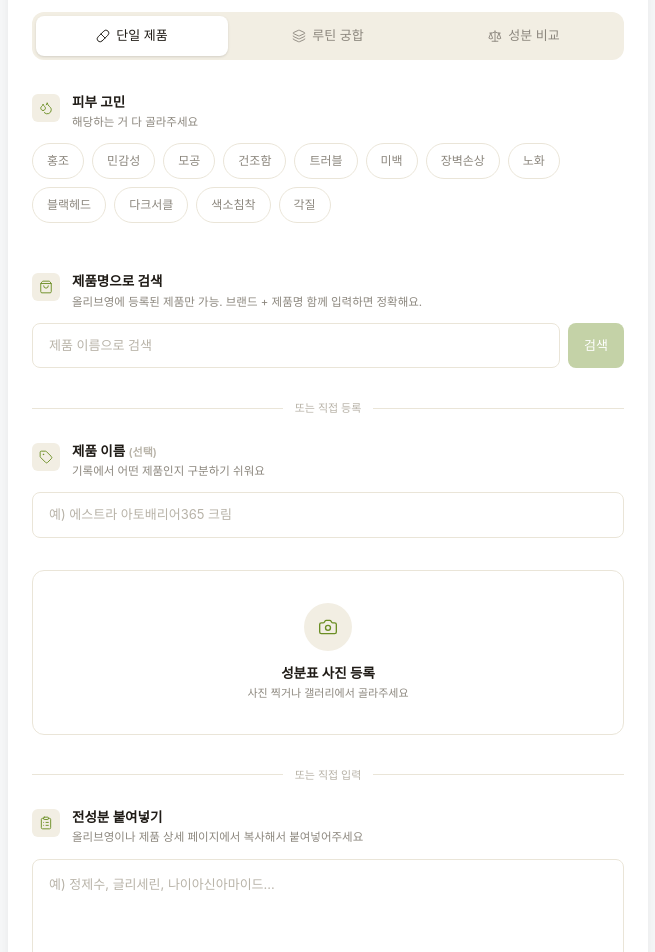
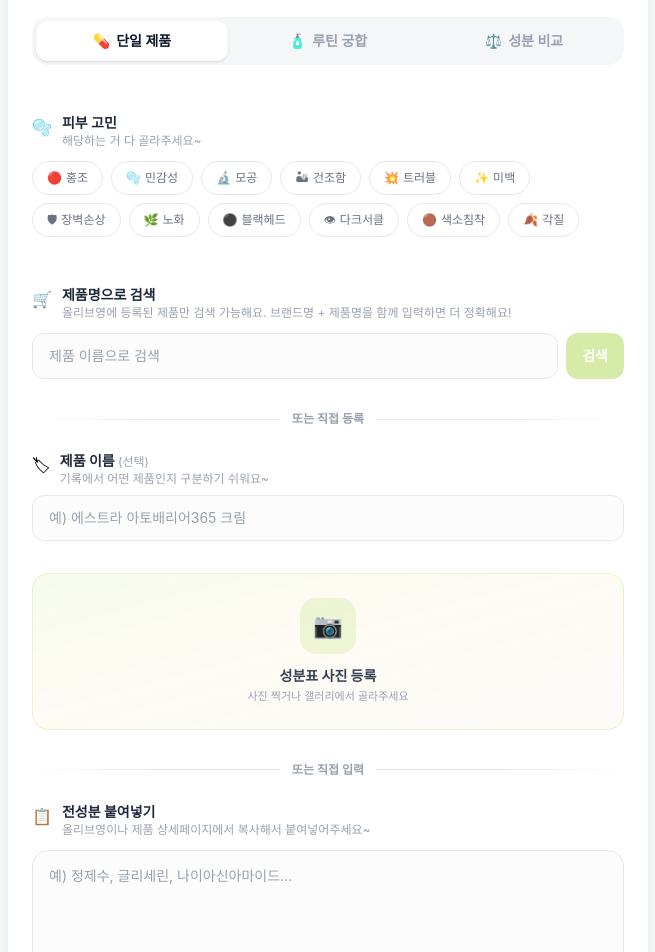
Before and after one commit to imjane72-lab/skindit, a Next.js app in the folder apps/web/: page / in a window 1280 px wide. Shown: the part 820-1772 px from the top of the page, without its empty margins (312-967 px from the left). Built offline with nearby package versions, Linux system fonts and the light colour scheme; no server answers; a web font is replaced by a local one.

Commit message:
Revert "refactor(ui): 로그인/홈 페이지를 무인양품 톤 + skindit 컬러로 재디자인"
This reverts commit 6dbfefc770b4c3b890866bd6b601f93fe5decaec.

```diff
--- a/apps/web/app/layout.tsx
+++ b/apps/web/app/layout.tsx
@@ -38,9 +38,6 @@ export default function RootLayout({
         <meta name="viewport" content="width=device-width, initial-scale=1, maximum-scale=1, user-scalable=no" />
         <link rel="manifest" href="/manifest.json" />
         <meta name="theme-color" content="#9bce26" />
-        {/* iOS Safari (apple-...)와 표준(mobile-web-app-capable) 둘 다 둠 — 최신 Chrome이
-            apple- prefix 단독 사용은 deprecated 경고를 내므로 표준 키 함께 명시. */}
-        <meta name="mobile-web-app-capable" content="yes" />
         <meta name="apple-mobile-web-app-capable" content="yes" />
         <meta name="apple-mobile-web-app-status-bar-style" content="default" />
         <meta name="apple-mobile-web-app-title" content="skindit" />
--- a/apps/web/app/page.tsx
+++ b/apps/web/app/page.tsx
@@ -2,7 +2,6 @@
 
 import { useState, useEffect } from "react"
 import { useSession, signIn } from "next-auth/react"
-import { Pill, Layers, Scale } from "lucide-react"
 import {
   getIngredientContext,
   correctOcrIngredients,
@@ -864,23 +863,33 @@ JSON only. Schema:{"routine_score":0-100,"routine_comment":"2-3줄","conflicts":
         {phase === "setup" && (
           <div
             id="analysis-tabs"
-            className="bg-rule-soft mb-8 flex gap-1 rounded-xl p-1"
+            className="mb-8 flex gap-1 rounded-2xl bg-gray-100/80 p-1"
           >
             {[
-              { id: "single", ko: "단일 제품", en: "Single Product", Icon: Pill },
-              { id: "routine", ko: "루틴 궁합", en: "Routine Check", Icon: Layers },
-              { id: "compare", ko: "성분 비교", en: "Compare", Icon: Scale },
+              {
+                id: "single",
+                ko: "단일 제품",
+                en: "Single Product",
+                icon: "💊",
+              },
+              {
+                id: "routine",
+                ko: "루틴 궁합",
+                en: "Routine Check",
+                icon: "🧴",
+              },
+              { id: "compare", ko: "성분 비교", en: "Compare", icon: "⚖️" },
             ].map((tb) => (
               <button
                 key={tb.id}
                 onClick={() => setTab(tb.id)}
-                className={`flex flex-1 items-center justify-center gap-1.5 rounded-lg py-2.5 text-[13px] font-medium transition-all ${
+                className={`flex-1 rounded-xl py-2.5 text-sm font-semibold transition-all ${
                   tab === tb.id
-                    ? "bg-paper-card text-ink shadow-sm"
-                    : "text-ink-muted hover:text-ink-soft"
+                    ? "bg-white text-gray-900 shadow-sm"
+                    : "text-gray-400 hover:text-gray-600"
                 }`}
               >
-                <tb.Icon size={14} strokeWidth={1.6} />
+                <span className="mr-1.5">{tb.icon}</span>
                 {t(tb.ko, tb.en)}
               </button>
             ))}
--- a/apps/web/components/home/ProfileDropdown.tsx
+++ b/apps/web/components/home/ProfileDropdown.tsx
@@ -61,9 +61,7 @@ export default function ProfileDropdown({ t }: ProfileDropdownProps) {
         <div className="flex h-11 w-11 shrink-0 items-center justify-center overflow-hidden rounded-full border-3 border-pastel-lime-dark/40 bg-white transition-all hover:scale-105 hover:border-pastel-lime-dark/60 hover:shadow-lg">
           {session?.user?.image ? (
             <img
-              // 카카오 CDN이 http URL로 오는 경우 Mixed Content 경고 — https로 보정.
-              // Kakao CDN은 https를 정상 지원하므로 단순 protocol 치환으로 안전.
-              src={session.user.image.replace(/^http:\/\//, "https://")}
+              src={session.user.image}
               alt=""
               className="h-full w-full object-cover"
             />
--- a/apps/web/components/home/SingleSetup.tsx
+++ b/apps/web/components/home/SingleSetup.tsx
@@ -1,7 +1,6 @@
 "use client"
 
 import { useState, useEffect } from "react"
-import { Camera, ClipboardList, ShoppingBag, Tag, Droplets } from "lucide-react"
 import { CONCERNS, SAMPLE_S_KO, SAMPLE_S_EN } from "@/constants/skin-data"
 
 interface SingleSetupProps {
@@ -41,9 +40,9 @@ interface SingleSetupProps {
  *
  * [상태 관리 전략]
  *   모든 state/handler를 부모(page.tsx)가 소유하고 props로 전달.
- *   - 분석 결과(sRes)와 입력값을 부모의 saveResultState에서 함께 저장
- *   - 언어 전환 시 부모가 마지막 입력값(lastIngs/lastConcerns) 보관
- *   - OCR/올영 핸들러가 lib/ingredient-db, lib/api에 의존 → 부모에서 통합 관리
+ *   - 이유 1: 분석 결과(sRes)와 입력값이 부모의 saveResultState에서 함께 저장됨
+ *   - 이유 2: 언어 전환 시 부모가 마지막 입력값(lastIngs/lastConcerns) 보관
+ *   - 이유 3: OCR/올영 핸들러가 lib/ingredient-db, lib/api에 의존 → 부모에서 통합 관리
  */
 export default function SingleSetup({
   t,
@@ -67,12 +66,20 @@ export default function SingleSetup({
 }: SingleSetupProps) {
   return (
     <div className="anim-fade-up">
-      <SectionHeader
-        Icon={Droplets}
-        title={t("피부 고민", "Skin Concerns")}
-        sub={t("해당하는 거 다 골라주세요", "Select all that apply")}
-      />
-      <div className="mb-12 flex flex-wrap gap-2">
+      {/* ── 피부 고민 ── */}
+      <div className="mt-12 mb-12">
+        <div className="mb-3 flex gap-2.5">
+          <span className="mt-0.5 text-base">🫧</span>
+          <div>
+            <p className="text-sm font-bold text-gray-800">
+              {t("피부 고민", "Skin Concerns")}
+            </p>
+            <p className="text-xs text-gray-400">
+              {t("해당하는 거 다 골라주세요~", "Select all that apply")}
+            </p>
+          </div>
+        </div>
+        <div className="flex flex-wrap gap-2">
           {CONCERNS.map((c) => {
             const sel = concerns.includes(c.id)
             return (
@@ -80,30 +87,42 @@ export default function SingleSetup({
                 key={c.id}
                 onClick={() =>
                   setConcerns((p) =>
-                  p.includes(c.id) ? p.filter((x) => x !== c.id) : [...p, c.id]
+                    p.includes(c.id)
+                      ? p.filter((x) => x !== c.id)
+                      : [...p, c.id]
                   )
                 }
-              className={`rounded-full border px-3.5 py-2 text-[12px] font-medium transition-colors ${
+                className={`rounded-full border px-3.5 py-2 text-xs font-medium transition-all ${
                   sel
-                  ? "border-brand-deep bg-brand-deep/8 text-brand-deep"
-                  : "border-rule bg-paper-card text-ink-muted hover:border-ink-faint"
+                    ? c.color + " font-semibold shadow-sm"
+                    : "border-gray-200 bg-white text-gray-500 hover:border-gray-300 hover:bg-gray-50"
                 }`}
               >
+                <span className="mr-1">{c.icon}</span>
                 {t(c.ko, c.en)}
               </button>
             )
           })}
         </div>
+      </div>
 
-      <SectionHeader
-        Icon={ShoppingBag}
-        title={t("제품명으로 검색", "Search by Product Name")}
-        sub={t(
-          "올리브영에 등록된 제품만 가능. 브랜드 + 제품명 함께 입력하면 정확해요.",
-          "Olive Young products only. Brand + product name works best."
+      {/* ── 🛒 올리브영 제품 검색 ── */}
+      <div className="mb-8">
+        <div className="mb-3 flex gap-2.5">
+          <span className="mt-0.5 text-base">🛒</span>
+          <div>
+            <p className="text-sm font-bold text-gray-800">
+              {t("제품명으로 검색", "Search by Product Name")}
+            </p>
+            <p className="text-xs text-gray-400">
+              {t(
+                "올리브영에 등록된 제품만 검색 가능해요. 브랜드명 + 제품명을 함께 입력하면 더 정확해요!",
+                "Only products on Olive Young are searchable. Enter brand + product name for best results!"
               )}
-      />
-      <div className="mb-2 flex gap-2">
+            </p>
+          </div>
+        </div>
+        <div className="flex gap-2">
           <input
             value={oyQuery}
             onChange={(e) => setOyQuery(e.target.value)}
@@ -112,12 +131,12 @@ export default function SingleSetup({
             }}
             placeholder={t("제품 이름으로 검색", "Search by product name")}
             disabled={oyLoading}
-          className="border-rule bg-paper-card text-ink placeholder:text-ink-faint focus:border-brand-deep flex-1 rounded-lg border px-4 py-3 text-[13px] transition-colors outline-none disabled:opacity-50"
+            className="flex-1 rounded-xl border border-gray-200 bg-gray-50/50 px-4 py-3 text-sm text-gray-900 transition-all outline-none placeholder:text-gray-400 focus:border-pastel-lime-dark/50 focus:bg-white focus:ring-2 focus:ring-pastel-lime-dark/20 disabled:opacity-50"
           />
           <button
             onClick={handleOySearch}
             disabled={!oyQuery.trim() || oyLoading}
-          className="bg-brand-deep shrink-0 rounded-lg px-4 py-3 text-[13px] font-medium text-white transition-opacity hover:opacity-90 disabled:cursor-not-allowed disabled:opacity-40"
+            className="shrink-0 rounded-xl bg-pastel-lime-dark px-4 py-3 text-sm font-bold text-white transition-all hover:bg-[#8ab922] disabled:cursor-not-allowed disabled:opacity-40"
           >
             {oyLoading ? (
               <span
@@ -130,33 +149,44 @@ export default function SingleSetup({
           </button>
         </div>
         {oyLoading && <OyLoadingMessage t={t} />}
-      {oyError && <p className="text-warn-deep mt-2 text-[12px]">{oyError}</p>}
+        {oyError && <p className="mt-2 text-xs text-rose-500">{oyError}</p>}
         {oySuccess && (
-        <div className="border-rule mt-3 mb-8 rounded-lg border px-3.5 py-3">
-          <p className="text-brand-deep text-[12px] font-medium">{oySuccess}</p>
-          <p className="text-ink-muted mt-0.5 text-[11px]">
-            {t("전성분을 가져왔어요", "Ingredients loaded")}
+          <div className="mt-3 rounded-xl border border-pastel-lime-dark/30 bg-pastel-lime-dark/10 px-4 py-3">
+            <p className="text-xs font-bold text-[#6b9a0a]">{oySuccess}</p>
+            <p className="mt-1 text-[11px] text-[#7dab18]">
+              {t("전성분을 가져왔어요!", "Ingredients loaded!")}
             </p>
           </div>
         )}
-      {!oySuccess && <div className="mb-8" />}
+      </div>
 
-      <Divider label={t("또는 직접 등록", "or add manually")} />
+      <div className="mb-6 flex items-center gap-3">
+        <div className="h-px flex-1 bg-linear-to-r from-transparent via-gray-200 to-gray-200" />
+        <span className="text-xs font-semibold text-gray-400">
+          {t("또는 직접 등록", "or add manually")}
+        </span>
+        <div className="h-px flex-1 bg-linear-to-l from-transparent via-gray-200 to-gray-200" />
+      </div>
 
-      <SectionHeader
-        Icon={Tag}
-        title={t("제품 이름", "Product Name")}
-        suffix={
-          <span className="text-ink-faint text-[11px]">
+      {/* ── 제품 이름 (선택) ── */}
+      <div className="mb-8">
+        <div className="mb-2 flex gap-2.5">
+          <span className="mt-0.5 text-base">🏷</span>
+          <div>
+            <p className="text-sm font-bold text-gray-800">
+              {t("제품 이름", "Product Name")}{" "}
+              <span className="text-xs font-normal text-gray-400">
                 {t("(선택)", "(optional)")}
               </span>
-        }
-        sub={t(
-          "기록에서 어떤 제품인지 구분하기 쉬워요",
+            </p>
+            <p className="text-xs text-gray-400">
+              {t(
+                "기록에서 어떤 제품인지 구분하기 쉬워요~",
                 "Makes it easy to identify in history"
               )}
-      />
-      <div className="mb-8">
+            </p>
+          </div>
+        </div>
         <input
           value={productName}
           onChange={(e) => setProductName(e.target.value)}
@@ -164,31 +194,34 @@ export default function SingleSetup({
             "예) 에스트라 아토배리어365 크림",
             "e.g. Aestura Atobarrier 365 Cream"
           )}
-          className="border-rule bg-paper-card text-ink placeholder:text-ink-faint focus:border-brand-deep w-full rounded-lg border px-4 py-3 text-[13px] transition-colors outline-none"
+          className="w-full rounded-xl border border-gray-200 bg-gray-50/50 px-4 py-3 text-sm text-gray-900 transition-all outline-none placeholder:text-gray-400 focus:border-pastel-lime-dark/50 focus:bg-white focus:ring-2 focus:ring-pastel-lime-dark/20"
         />
       </div>
 
+      {/* ── 📷 성분표 스캔 (메인) ── */}
       <div className="mb-8">
         {ocrLoading ? (
-          <div className="border-rule flex flex-col items-center gap-3 rounded-xl border bg-paper-card px-6 py-8">
+          <div className="flex flex-col items-center gap-3 rounded-2xl border-2 border-lime-200 bg-linear-to-br from-lime-50 to-lime-50 p-6">
+            <div className="flex h-14 w-14 items-center justify-center rounded-2xl bg-white shadow-sm">
               <span
-              className="border-brand-deep/30 border-t-brand-deep inline-block h-6 w-6 rounded-full border-2"
+                className="inline-block h-6 w-6 rounded-full border-3 border-pastel-lime-dark/30 border-t-pastel-lime-dark"
                 style={{ animation: "spin 1s linear infinite" }}
               />
-            <p className="text-ink text-[13px] font-medium">
-              {t("성분 읽는 중", "Reading ingredients")}
+            </div>
+            <p className="text-sm font-bold text-gray-800">
+              {t("성분 읽는 중...", "Reading ingredients...")}
             </p>
           </div>
         ) : (
-          <label className="border-rule bg-paper-card hover:border-ink-faint flex cursor-pointer flex-col items-center gap-3 rounded-xl border px-6 py-8 transition-colors">
-            <span className="bg-rule-soft text-brand-deep flex h-12 w-12 items-center justify-center rounded-full">
-              <Camera size={20} strokeWidth={1.6} />
-            </span>
+          <label className="flex cursor-pointer flex-col items-center gap-3 rounded-2xl border border-pastel-lime-dark/20 bg-linear-to-br from-pastel-lime-dark/8 via-pastel-gold/5 to-pastel-olive/3 p-6 transition-all hover:border-pastel-lime-dark/40 hover:shadow-sm">
+            <div className="flex h-14 w-14 items-center justify-center rounded-2xl bg-pastel-lime-dark/15 text-2xl">
+              📷
+            </div>
             <div className="text-center">
-              <p className="text-ink text-[13.5px] font-semibold">
+              <p className="text-sm font-bold text-gray-700">
                 {t("성분표 사진 등록", "Add Ingredient Photo")}
               </p>
-              <p className="text-ink-muted mt-0.5 text-[11px]">
+              <p className="mt-0.5 text-[11px] text-gray-400">
                 {t(
                   "사진 찍거나 갤러리에서 골라주세요",
                   "Take a photo or choose from gallery"
@@ -209,17 +242,30 @@ export default function SingleSetup({
         )}
       </div>
 
-      <Divider label={t("또는 직접 입력", "or paste manually")} />
+      <div className="mb-6 flex items-center gap-3">
+        <div className="h-px flex-1 bg-linear-to-r from-transparent via-gray-200 to-gray-200" />
+        <span className="text-xs font-semibold text-gray-400">
+          {t("또는 직접 입력", "or paste manually")}
+        </span>
+        <div className="h-px flex-1 bg-linear-to-l from-transparent via-gray-200 to-gray-200" />
+      </div>
 
-      <SectionHeader
-        Icon={ClipboardList}
-        title={t("전성분 붙여넣기", "Paste Ingredients")}
-        sub={t(
-          "올리브영이나 제품 상세 페이지에서 복사해서 붙여넣어주세요",
-          "Copy from Olive Young app or product detail page"
+      {/* ── 전성분 직접 입력 ── */}
+      <div className="mb-8">
+        <div className="mb-3 flex gap-2.5">
+          <span className="mt-0.5 text-base">📋</span>
+          <div>
+            <p className="text-sm font-bold text-gray-800">
+              {t("전성분 붙여넣기", "Paste Ingredients")}
+            </p>
+            <p className="text-xs text-gray-400">
+              {t(
+                "올리브영이나 제품 상세페이지에서 복사해서 붙여넣어주세요~",
+                "Copy from Hwahae app or product detail page and paste here"
               )}
-      />
-      <div className="mb-8">
+            </p>
+          </div>
+        </div>
         <textarea
           value={ings}
           onChange={(e) => setIngs(e.target.value)}
@@ -228,11 +274,11 @@ export default function SingleSetup({
             "e.g. Water, Glycerin, Niacinamide..."
           )}
           rows={6}
-          className="border-rule bg-paper-card text-ink placeholder:text-ink-faint focus:border-brand-deep w-full resize-y rounded-lg border px-4 py-3.5 text-[13px] leading-relaxed transition-colors outline-none"
+          className="w-full resize-y rounded-2xl border border-gray-200 bg-gray-50/50 px-4 py-3.5 text-sm leading-relaxed text-gray-900 transition-all outline-none placeholder:text-gray-400 focus:border-pastel-lime-dark/50 focus:bg-white focus:ring-2 focus:ring-pastel-lime-dark/20"
         />
         <button
           onClick={() => setIngs(lang === "ko" ? SAMPLE_S_KO : SAMPLE_S_EN)}
-          className="text-ink-muted hover:text-brand-deep mt-2 border-none bg-transparent p-0 text-[11.5px] underline underline-offset-2 transition-colors"
+          className="mt-2 border-none bg-transparent p-0 text-xs font-medium text-gray-400 underline underline-offset-2 transition-colors hover:text-pastel-lime-dark"
         >
           {t("샘플로 한번 해볼래? →", "Try with sample →")}
         </button>
@@ -241,48 +287,10 @@ export default function SingleSetup({
       <button
         onClick={analyzeSingle}
         disabled={!canS}
-        className="bg-brand-deep w-full rounded-lg py-4 text-[14px] font-semibold text-white transition-opacity hover:opacity-90 disabled:cursor-not-allowed disabled:opacity-30"
+        className="w-full rounded-2xl bg-pastel-lime-dark py-4 text-sm font-bold text-white shadow-md transition-all hover:-translate-y-0.5 hover:opacity-90 hover:shadow-lg disabled:cursor-not-allowed disabled:opacity-30 disabled:hover:translate-y-0 disabled:hover:shadow-none"
       >
         {t("분석해볼까요?", "Analyze Ingredients")}
       </button>
-    </div>
-  )
-}
-
-/* ── 섹션 헤더 (라벨 + 서브) ── */
-function SectionHeader({
-  Icon,
-  title,
-  sub,
-  suffix,
-}: {
-  Icon: typeof Camera
-  title: string
-  sub?: string
-  suffix?: React.ReactNode
-}) {
-  return (
-    <div className="mb-3 flex gap-3">
-      <span className="bg-rule-soft text-brand-deep mt-0.5 flex h-7 w-7 shrink-0 items-center justify-center rounded-md">
-        <Icon size={14} strokeWidth={1.6} />
-      </span>
-      <div className="min-w-0 flex-1">
-        <p className="text-ink text-[13.5px] font-semibold">
-          {title} {suffix}
-        </p>
-        {sub && <p className="text-ink-muted mt-0.5 text-[11.5px]">{sub}</p>}
-      </div>
-    </div>
-  )
-}
-
-/* ── "또는" 디바이더 ── */
-function Divider({ label }: { label: string }) {
-  return (
-    <div className="my-6 flex items-center gap-3">
-      <div className="bg-rule h-px flex-1" />
-      <span className="text-ink-faint text-[11px] font-medium">{label}</span>
-      <div className="bg-rule h-px flex-1" />
     </div>
   )
 }
@@ -292,11 +300,8 @@ function OyLoadingMessage({ t }: { t: (ko: string, en: string) => string }) {
   const messages = [
     t("제품 찾는 중...", "Searching product..."),
     t("성분 정보 가져오는 중...", "Fetching ingredient info..."),
-    t(
-      "처음 검색하는 제품이라 시간이 좀 걸려요",
-      "First-time search takes a moment"
-    ),
-    t("거의 다 됐어요!", "Almost done!"),
+    t("처음 검색하는 제품이라 시간이 좀 걸려요~", "First-time search takes a moment~"),
+    t("거의 다 됐어요! 조금만 기다려주세요", "Almost done! Just a moment"),
   ]
 
   useEffect(() => {
@@ -311,10 +316,10 @@ function OyLoadingMessage({ t }: { t: (ko: string, en: string) => string }) {
   return (
     <div className="mt-2 flex items-center gap-2">
       <span
-        className="border-brand-deep/30 border-t-brand-deep inline-block h-3 w-3 shrink-0 rounded-full border-2"
+        className="inline-block h-3 w-3 shrink-0 rounded-full border-2 border-pastel-lime-dark/30 border-t-pastel-lime-dark"
         style={{ animation: "spin 1s linear infinite" }}
       />
-      <p className="text-ink-muted text-[12px] transition-all">{messages[step]}</p>
+      <p className="text-xs text-gray-500 transition-all">{messages[step]}</p>
     </div>
   )
 }
--- a/apps/web/lib/auth.ts
+++ b/apps/web/lib/auth.ts
@@ -32,10 +32,6 @@ const nextAuth = NextAuth({
       if (session?.user) {
         session.user.id = user.id
         session.user.role = user.role || "user"
-        // Kakao 프로필 이미지가 http로 내려와 Mixed Content 경고를 유발 — https로 보정.
-        if (typeof session.user.image === "string") {
-          session.user.image = session.user.image.replace(/^http:\/\//, "https://")
-        }
       }
       return session
     },
```
Also changed, not shown: apps/web/app/auth/signin/page.tsx (+69 -98 lines), apps/web/components/home/HomeHero.tsx (+9 -24 lines). Lines whose indentation alone changed are shown as unchanged.
